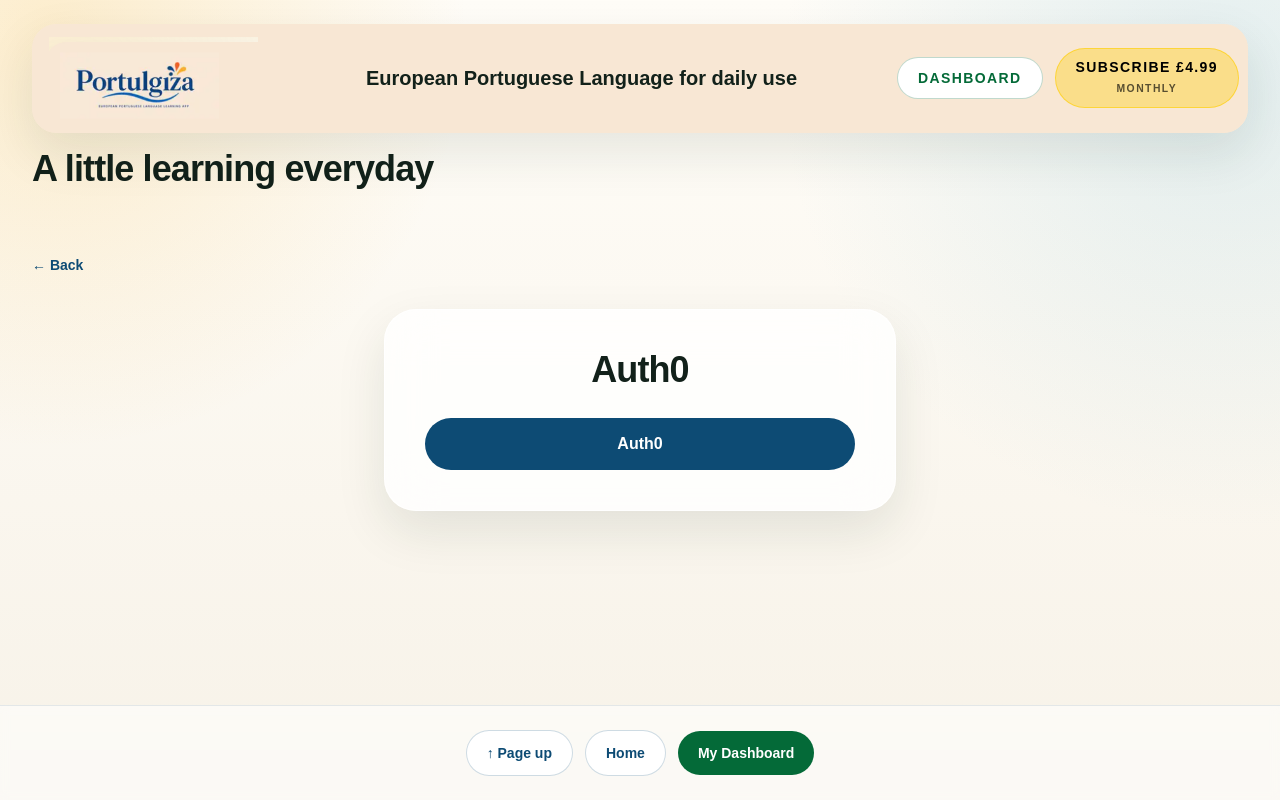
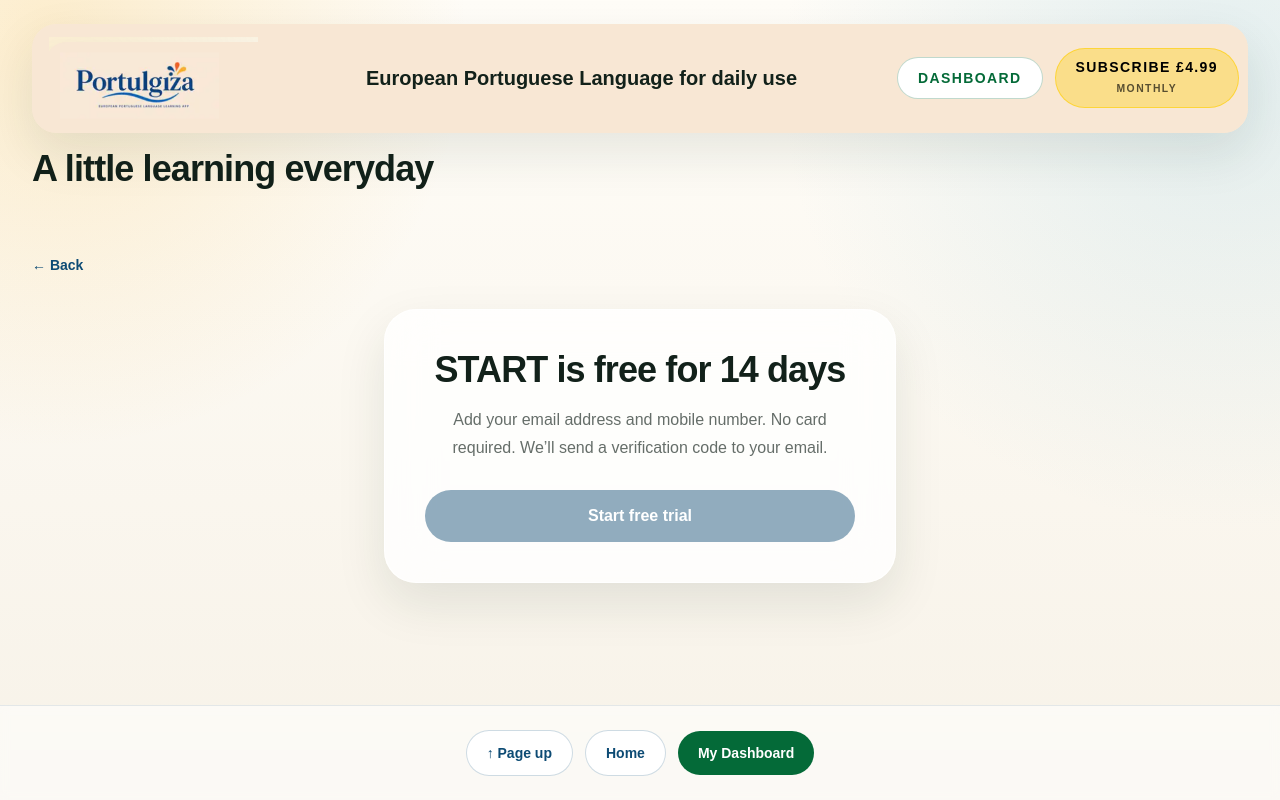
Before and after one commit to akgaza7/PORTULGIZA, a Next.js app in the folder site/: page /sign-up in a window 1280 px wide. Built offline with nearby package versions, Linux system fonts and the light colour scheme.

Commit message:
Refine lesson labels and free-trial entry copy (#4)
Validated lesson label sizing and learner-facing trial copy.

```diff
--- a/site/components/auth-form.tsx
+++ b/site/components/auth-form.tsx
@@ -11,17 +11,27 @@ export function AuthForm({ mode, configured }: AuthFormProps) {
 
   return (
     <section className="card-surface mx-auto max-w-lg p-8 text-center sm:p-10">
-      <h1 className="text-4xl font-bold tracking-tight text-ink">Auth0</h1>
+      <h1 className="text-4xl font-bold tracking-tight text-ink">
+        {isSignUp ? "START is free for 14 days" : "Subscriber sign in"}
+      </h1>
+      <p className="mx-auto mt-4 max-w-md leading-7 text-ink/65">
+        {isSignUp
+          ? "Add your email address and mobile number. No card required. We’ll send a verification code to your email."
+          : "Sign in to continue your lessons and view your progress."}
+      </p>
       {configured ? (
         <a
           href={authHref}
           className="mt-7 inline-flex w-full items-center justify-center rounded-full bg-ocean px-5 py-3.5 font-semibold text-white transition hover:bg-ink"
         >
-          {isSignUp ? "Continue with Auth0" : "Sign in with Auth0"}
+          {isSignUp ? "Start free trial" : "Sign in"}
         </a>
       ) : (
-        <span className="mt-7 inline-flex w-full items-center justify-center rounded-full bg-ocean px-5 py-3.5 font-semibold text-white">
-          Auth0
+        <span
+          aria-disabled="true"
+          className="mt-7 inline-flex w-full cursor-not-allowed items-center justify-center rounded-full bg-ocean/45 px-5 py-3.5 font-semibold text-white"
+        >
+          {isSignUp ? "Start free trial" : "Sign in"}
         </span>
       )}
     </section>
--- a/site/components/dashboard-shell.tsx
+++ b/site/components/dashboard-shell.tsx
@@ -71,7 +71,7 @@ export function DashboardShell() {
 
         <section className="card-surface p-5 sm:p-6" aria-label="Lessons">
         <div className="mb-5">
-          <p className="eyebrow">Lessons</p>
+          <p className="eyebrow text-[0.8175rem]">Lessons</p>
         </div>
         <div className="grid gap-3 sm:grid-cols-3" aria-label="Course levels">
           {access.canAccessStart ? (
@@ -80,7 +80,7 @@ export function DashboardShell() {
               aria-label="Open the START lesson plan"
               className="rounded-[1.5rem] border border-portugalGreen/20 bg-portugalGreen/10 p-4 transition hover:-translate-y-0.5 hover:border-portugalGreen/50 focus-visible:outline focus-visible:outline-2 focus-visible:outline-offset-2 focus-visible:outline-portugalGreen"
             >
-              <span className="inline-flex rounded-full bg-portugalGreen px-3 py-1 text-xs font-bold uppercase tracking-[0.14em] text-white">START</span>
+              <span className="inline-flex rounded-full bg-portugalGreen px-3 py-1 text-[0.8175rem] font-bold uppercase tracking-[0.14em] text-white">START</span>
               {access.isTrialActive ? <p className="mt-3 text-sm font-semibold text-portugalGreen">14-day trial access</p> : null}
             </Link>
           ) : (
@@ -88,7 +88,7 @@ export function DashboardShell() {
               href="/sign-up"
               className="rounded-[1.5rem] border border-portugalGreen/15 bg-portugalGreen/5 p-4 transition hover:border-portugalGreen/40 focus-visible:outline focus-visible:outline-2 focus-visible:outline-offset-2 focus-visible:outline-portugalGreen"
             >
-              <span className="flex items-center justify-between gap-2 text-xs font-bold uppercase tracking-[0.14em] text-portugalGreen">
+              <span className="flex items-center justify-between gap-2 text-[0.8175rem] font-bold uppercase tracking-[0.14em] text-portugalGreen">
                 START <span aria-hidden="true">🔒</span>
               </span>
               <p className="mt-3 text-sm font-semibold text-portugalGreen">Start your 14-day trial</p>
@@ -100,14 +100,13 @@ export function DashboardShell() {
               aria-label="Open the SMOOTH lesson plan"
               className="rounded-[1.5rem] border border-portugalBlue/20 bg-portugalBlue/5 p-4 transition hover:-translate-y-0.5 hover:border-portugalBlue/50 focus-visible:outline focus-visible:outline-2 focus-visible:outline-offset-2 focus-visible:outline-portugalBlue"
             >
-              <span className="inline-flex rounded-full bg-portugalBlue px-3 py-1 text-xs font-bold uppercase tracking-[0.14em] text-white">SMOOTH</span>
+              <span className="inline-flex rounded-full bg-portugalBlue px-3 py-1 text-[0.8175rem] font-bold uppercase tracking-[0.14em] text-white">SMOOTH</span>
             </Link>
           ) : (
             <div aria-disabled="true" className="cursor-not-allowed rounded-[1.5rem] border border-portugalBlue/15 bg-portugalBlue/[0.03] p-4 opacity-70">
-              <span className="flex items-center justify-between gap-2 text-xs font-bold uppercase tracking-[0.14em] text-portugalBlue">
+              <span className="flex items-center justify-between gap-2 text-[0.8175rem] font-bold uppercase tracking-[0.14em] text-portugalBlue">
                 SMOOTH <span aria-hidden="true">🔒</span>
               </span>
-              <p className="mt-3 text-sm font-semibold text-portugalBlue">Pass START and subscribe</p>
             </div>
           )}
           {access.canAccessSturdy ? (
@@ -116,11 +115,11 @@ export function DashboardShell() {
               aria-label="Open the STURDY lesson plan"
               className="rounded-[1.5rem] border border-portugalGold bg-portugalGold p-4 text-black transition hover:-translate-y-0.5 hover:brightness-95 focus-visible:outline focus-visible:outline-2 focus-visible:outline-offset-2 focus-visible:outline-portugalGold"
             >
-              <span className="inline-flex rounded-full border border-black/15 bg-white/30 px-3 py-1 text-xs font-bold uppercase tracking-[0.14em] text-black">STURDY</span>
+              <span className="inline-flex rounded-full border border-black/15 bg-white/30 px-3 py-1 text-[0.8175rem] font-bold uppercase tracking-[0.14em] text-black">STURDY</span>
             </Link>
           ) : (
             <div aria-disabled="true" className="cursor-not-allowed rounded-[1.5rem] border border-portugalGold bg-portugalGold p-4 text-black opacity-60">
-              <span className="flex items-center justify-between gap-2 text-xs font-bold uppercase tracking-[0.14em] text-black">
+              <span className="flex items-center justify-between gap-2 text-[0.8175rem] font-bold uppercase tracking-[0.14em] text-black">
                 STURDY <span aria-hidden="true">🔒</span>
               </span>
               <p className="mt-3 text-sm font-semibold text-black">Pass START and subscribe</p>
```
